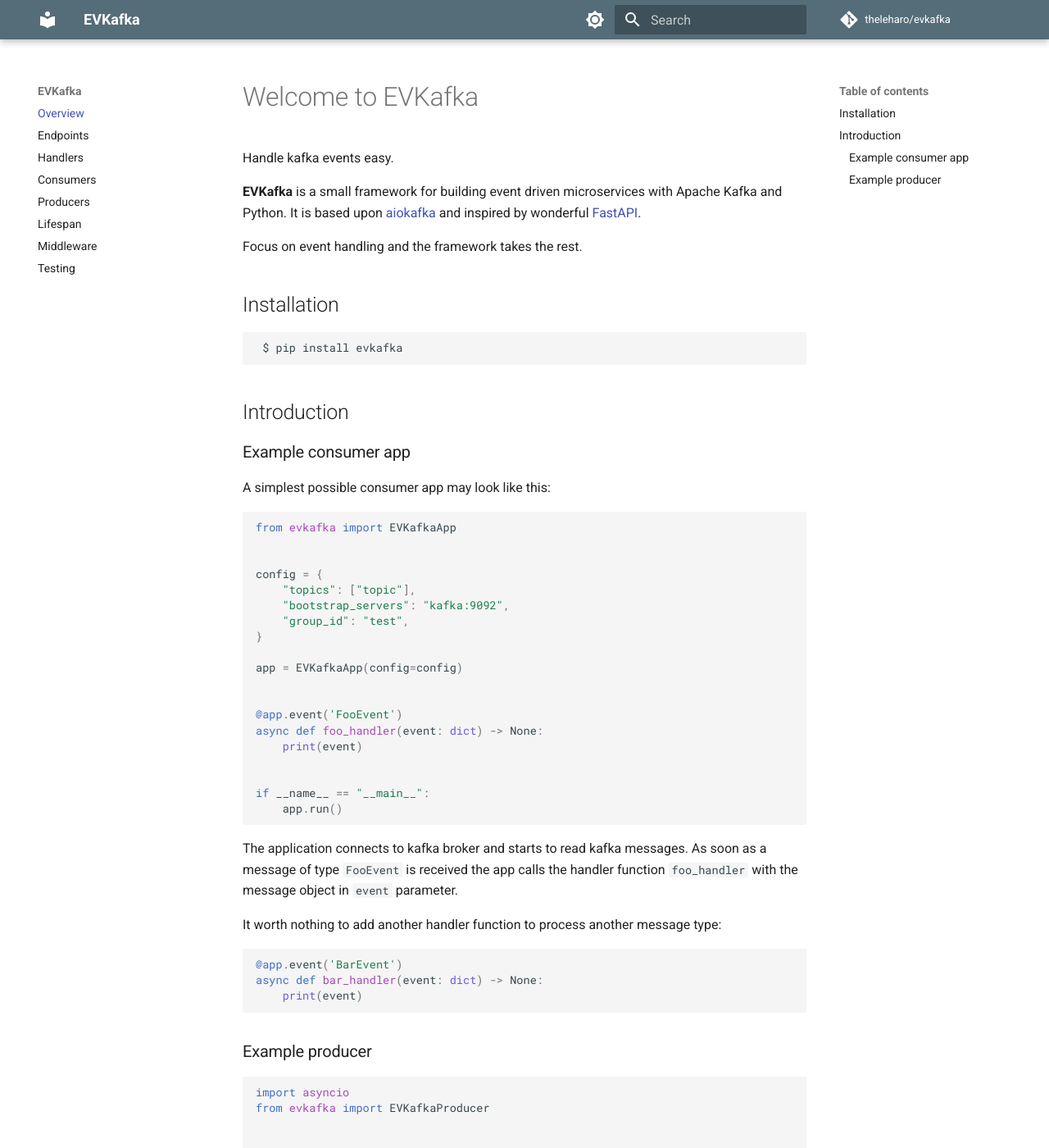
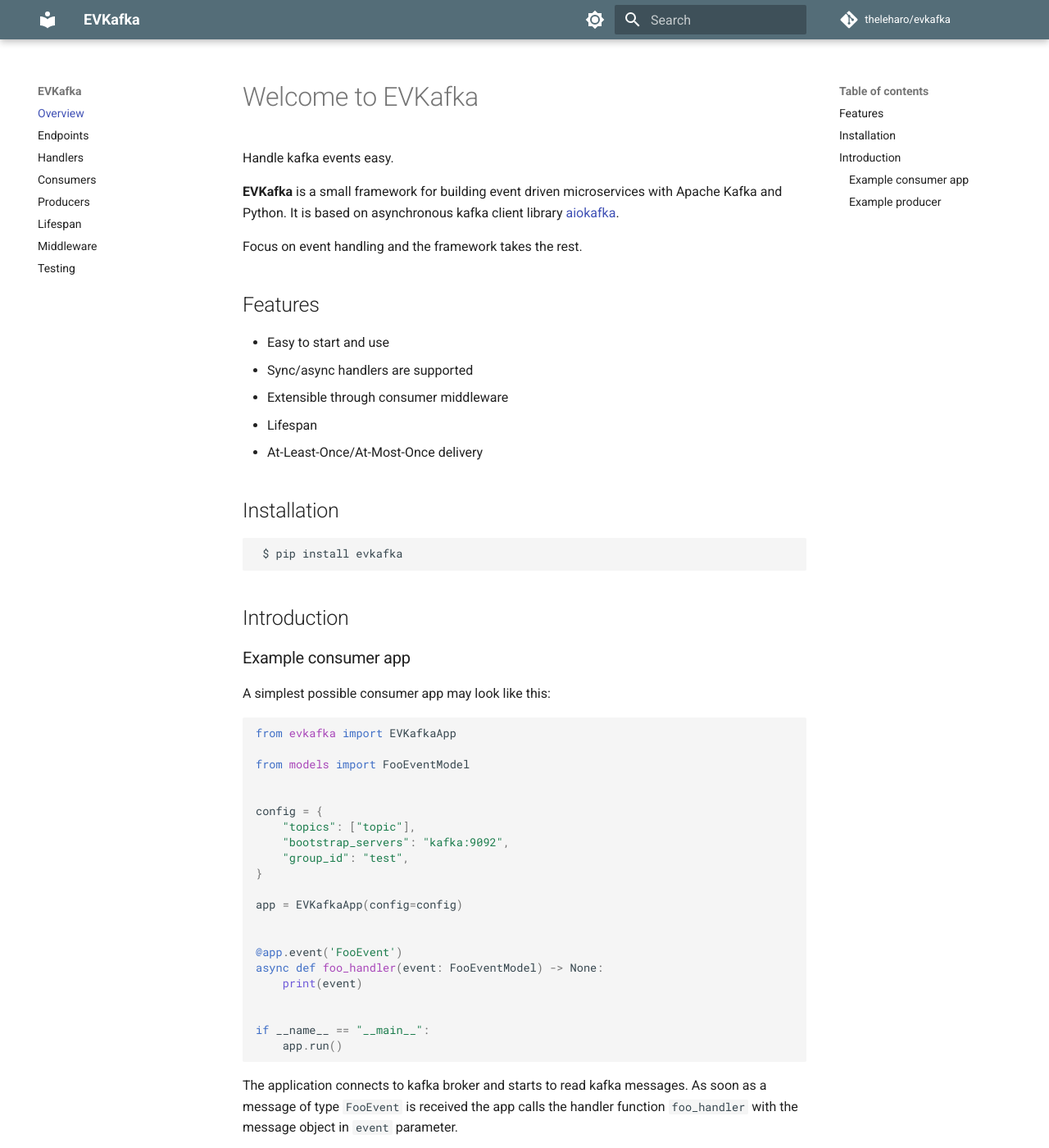
Before and after one commit to theleharo/evkafka, an MkDocs documentation site: the page built from docs/index.md, in a window 1280 px wide and 1400 px high. Shown: the whole window at 82% size. Built offline with MkDocs 1.6.1 and Material for MkDocs 9.7.7, drawn with Linux system fonts in a browser that asks for light colours; comment, search, counter and statistics services are not loaded; some of the changed text lies outside the part shown.

Commit message:
docs update

````diff
--- a/docs/index.md
+++ b/docs/index.md
@@ -3,11 +3,18 @@
 Handle kafka events easy.
 
 **EVKafka** is a small framework for building event driven microservices
-with Apache Kafka and Python. It is based upon
-[aiokafka](https://aiokafka.readthedocs.io/en/stable/) and inspired
-by wonderful [FastAPI](https://fastapi.tiangolo.com/).
+with Apache Kafka and Python. It is based on asynchronous kafka client library
+[aiokafka](https://aiokafka.readthedocs.io/en/stable/).
 
 Focus on event handling and the framework takes the rest.
+
+## Features
+
+- Easy to start and use
+- Sync/async handlers are supported
+- Extensible through consumer middleware
+- Lifespan
+- At-Least-Once/At-Most-Once delivery
 
 ## Installation
 
@@ -22,6 +29,8 @@
 ```python
 from evkafka import EVKafkaApp
 
+from models import FooEventModel
+
 
 config = {
     "topics": ["topic"],
@@ -33,7 +42,7 @@
 
 
 @app.event('FooEvent')
-async def foo_handler(event: dict) -> None:
+async def foo_handler(event: FooEventModel) -> None:
     print(event)
 
 
@@ -49,7 +58,7 @@
 
 ```python
 @app.event('BarEvent')
-async def bar_handler(event: dict) -> None:
+async def bar_handler(event: BarEventModel) -> None:
     print(event)
 ```
 
@@ -57,10 +66,14 @@
 
 ```python
 import asyncio
+
 from evkafka import EVKafkaProducer
+from pydantic import BaseModel
+
+from models import FooEventModel
 
 
-async def produce(event: dict, event_type: str):
+async def produce(event: BaseModel, event_type: str):
     config = {
         "topic": "topic",
         "bootstrap_servers": "kafka:9092"
@@ -73,5 +86,5 @@
         )
 
 if __name__ == "__main__":
-    asyncio.run(produce({"data": "value"}, "FooEvent"))
+    asyncio.run(produce(FooEventModel(data="value"), "FooEvent"))
 ```
````
Also changed, not shown: README.md (+12 -1 lines), docs/consumers.md (+10 -6 lines), docs/endpoint.md (+10 -13 lines), docs/handlers.md (+4 -1 lines), docs/producers.md (+8 -1 lines).
